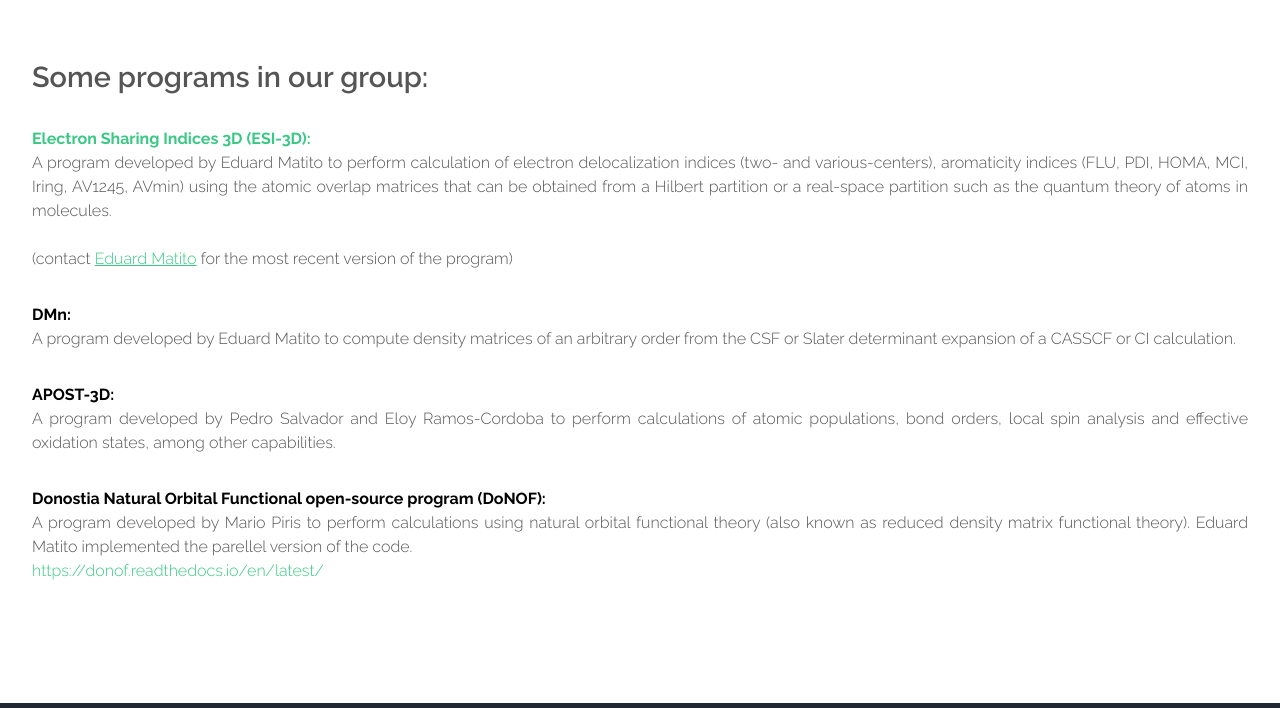
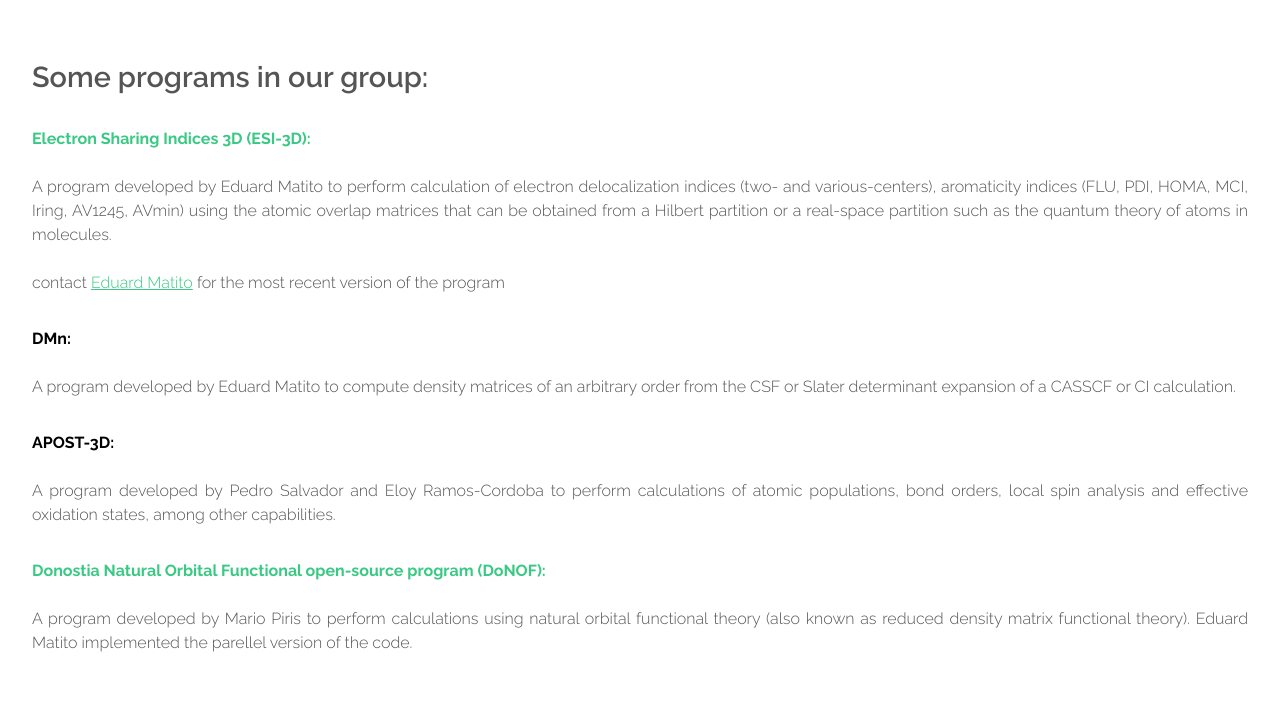
Before and after one commit to old-jekyll-templates/Horizons-Jekyll-Theme, a Jekyll site: the page built from resources.html, in a window 1280 px wide and 900 px high, cut to the strip 192-900 px from the top of the window. Built offline with Jekyll 4.4.1, drawn with Linux system fonts in a browser that asks for light colours.

Commit message:
Update resources.html

```diff
--- a/resources.html
+++ b/resources.html
@@ -15,19 +15,16 @@ layout: main
 							<h2>Some programs in our group: </h2>
 						</header>
        <p style="text-align:justify; text-justify:inter-ideograph;"> <font color="#000000"> <b> <a href=http://iqcc.udg.edu/~eduard/ESI/ target="_blank" style="text-decoration:none">Electron Sharing Indices 3D (ESI-3D): </a ></font> <br>
-           </b> A program developed by Eduard Matito to perform calculation of electron delocalization indices (two- and various-centers), aromaticity indices (FLU, PDI, HOMA, MCI, Iring, AV1245, AVmin) using the atomic overlap matrices that can be obtained from a Hilbert partition or a real-space partition such as the quantum theory of atoms in molecules. <br>
+          <br> </b> A program developed by Eduard Matito to perform calculation of electron delocalization indices (two- and various-centers), aromaticity indices (FLU, PDI, HOMA, MCI, Iring, AV1245, AVmin) using the atomic overlap matrices that can be obtained from a Hilbert partition or a real-space partition such as the quantum theory of atoms in molecules. <br>
 <br>
-(contact <a href="ematito@gmail.com">Eduard Matito</a> for the most recent version of the program)<br>
- <p style="text-align:justify; text-justify:inter-ideograph;"> <font color="#000000"> <b> DMn:  <br>
+contact <a href="ematito@gmail.com">Eduard Matito</a> for the most recent version of the program<br>
+ <p style="text-align:justify; text-justify:inter-ideograph;"> <font color="#000000"> <b> DMn:  <br> <br>
            </b>  </font> A program developed by Eduard Matito to compute density matrices of an arbitrary order from the CSF or Slater determinant expansion of a CASSCF or CI calculation. <br>
-    <p style="text-align:justify; text-justify:inter-ideograph;"> <font color="#000000"> <b> APOST-3D: <br>
+    <p style="text-align:justify; text-justify:inter-ideograph;"> <font color="#000000"> <b> APOST-3D: <br> <br>
            </b>  </font> A program developed by Pedro Salvador and Eloy Ramos-Cordoba to perform calculations of atomic populations, bond orders, local spin analysis and effective oxidation states, among other capabilities. <br>
- <p style="text-align:justify; text-justify:inter-ideograph;"> <font color="#000000"> <b> Donostia Natural Orbital Functional open-source program (DoNOF): <br>
-</b>  </font> A program developed by Mario Piris to perform calculations using natural orbital functional theory (also known as reduced density matrix functional theory). Eduard Matito implemented the parellel version of the code. <br>
- <a href= https://donof.readthedocs.io/en/latest/ target="_blank" style="text-decoration:none"> </font> https://donof.readthedocs.io/en/latest/  </a > <br>
-	<br>
-
-					</section>
+ <p style="text-align:justify; text-justify:inter-ideograph;"> <font color="#000000"> <b>  <a href= https://donof.readthedocs.io/en/latest/ target="_blank" style="text-decoration:none"> </font> Donostia Natural Orbital Functional open-source program (DoNOF): </a ><br>
+</b>  </font> <br> A program developed by Mario Piris to perform calculations using natural orbital functional theory (also known as reduced density matrix functional theory). Eduard Matito implemented the parellel version of the code. <br>
+				</section>
 				</div>
 			</div>
 		</div>
```
